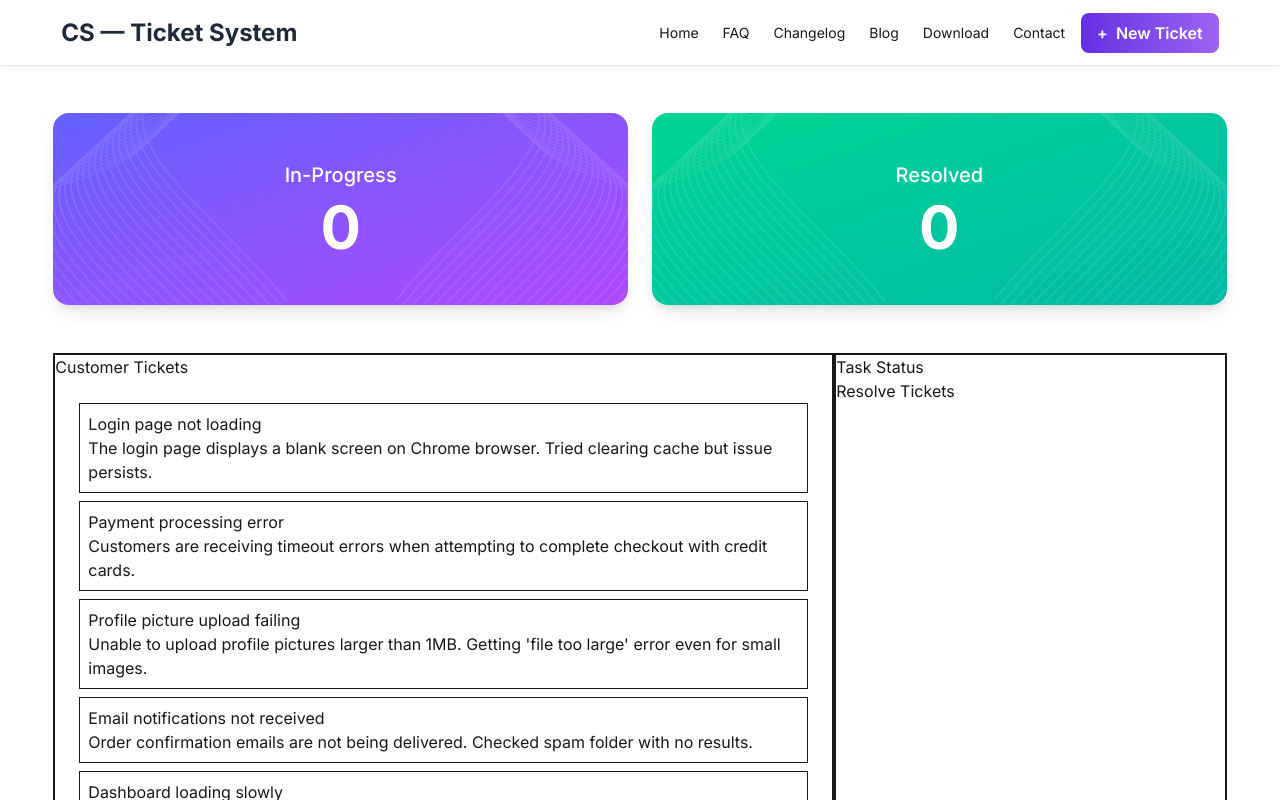
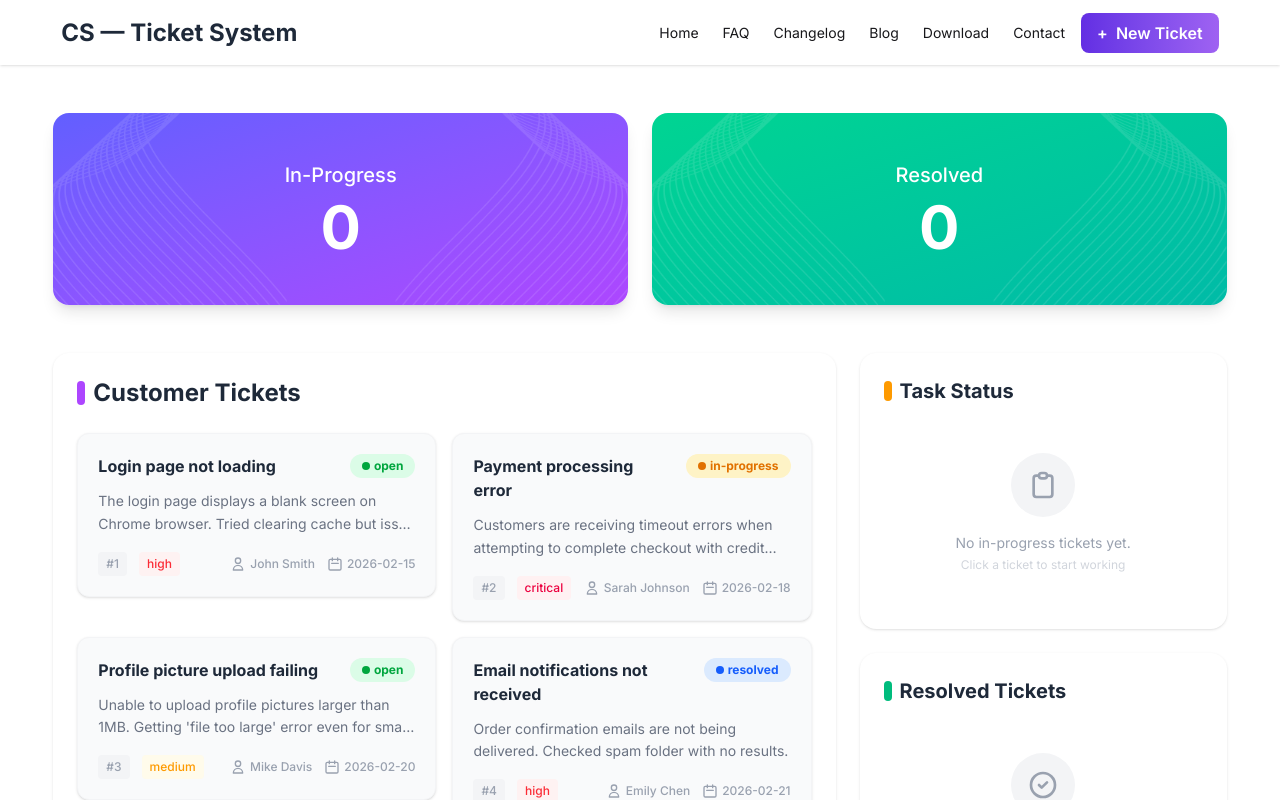
Before and after one commit to Mahfuz1912/CS-Ticket_System, a React (Vite) app: page / in a window 1280 px wide. Shown: the top 800 px of the page. Built offline with nearby package versions, Linux system fonts and the light colour scheme.

Commit message:
feat: Enhance MainCodeComponent with ticket notifications and improved UI for ticket management

```diff
--- a/public/data.json
+++ b/public/data.json
@@ -6,7 +6,7 @@
     "customer": "John Smith",
     "priority": "high",
     "status": "open",
-    "createdAt": "2026-02-15T09:30:00Z"
+    "createdAt": "2026-02-15"
   },
   {
     "id": 2,
@@ -15,7 +15,7 @@
     "customer": "Sarah Johnson",
     "priority": "critical",
     "status": "in-progress",
-    "createdAt": "2026-02-18T14:22:00Z"
+    "createdAt": "2026-02-18"
   },
   {
     "id": 3,
@@ -24,7 +24,7 @@
     "customer": "Mike Davis",
     "priority": "medium",
     "status": "open",
-    "createdAt": "2026-02-20T11:45:00Z"
+    "createdAt": "2026-02-20"
   },
   {
     "id": 4,
@@ -33,7 +33,7 @@
     "customer": "Emily Chen",
     "priority": "high",
     "status": "resolved",
-    "createdAt": "2026-02-21T08:15:00Z"
+    "createdAt": "2026-02-21"
   },
   {
     "id": 5,
@@ -42,7 +42,7 @@
     "customer": "Robert Wilson",
     "priority": "medium",
     "status": "in-progress",
-    "createdAt": "2026-02-22T16:00:00Z"
+    "createdAt": "2026-02-22"
   },
   {
     "id": 6,
@@ -51,7 +51,7 @@
     "customer": "Lisa Anderson",
     "priority": "critical",
     "status": "open",
-    "createdAt": "2026-02-24T10:30:00Z"
+    "createdAt": "2026-02-24"
   },
   {
     "id": 7,
@@ -60,7 +60,7 @@
     "customer": "David Brown",
     "priority": "medium",
     "status": "open",
-    "createdAt": "2026-02-25T13:20:00Z"
+    "createdAt": "2026-02-25"
   },
   {
     "id": 8,
@@ -69,7 +69,7 @@
     "customer": "Jennifer Martinez",
     "priority": "high",
     "status": "resolved",
-    "createdAt": "2026-02-26T09:00:00Z"
+    "createdAt": "2026-02-26"
   },
   {
     "id": 9,
@@ -78,7 +78,7 @@
     "customer": "Chris Taylor",
     "priority": "low",
     "status": "open",
-    "createdAt": "2026-02-27T15:45:00Z"
+    "createdAt": "2026-02-27"
   },
   {
     "id": 10,
@@ -87,7 +87,7 @@
     "customer": "Amanda White",
     "priority": "medium",
     "status": "in-progress",
-    "createdAt": "2026-02-28T11:10:00Z"
+    "createdAt": "2026-02-28"
   },
   {
     "id": 11,
@@ -96,7 +96,7 @@
     "customer": "Kevin Lee",
     "priority": "high",
     "status": "open",
-    "createdAt": "2026-03-01T08:30:00Z"
+    "createdAt": "2026-03-01"
   },
   {
     "id": 12,
@@ -105,7 +105,7 @@
     "customer": "Rachel Green",
     "priority": "critical",
     "status": "in-progress",
-    "createdAt": "2026-03-01T14:00:00Z"
+    "createdAt": "2026-03-01"
   },
   {
     "id": 13,
@@ -114,7 +114,7 @@
     "customer": "Tom Harris",
     "priority": "low",
     "status": "open",
-    "createdAt": "2026-03-02T10:15:00Z"
+    "createdAt": "2026-03-02"
   },
   {
     "id": 14,
@@ -123,7 +123,7 @@
     "customer": "Nicole Clark",
     "priority": "medium",
     "status": "resolved",
-    "createdAt": "2026-03-02T16:40:00Z"
+    "createdAt": "2026-03-02"
   },
   {
     "id": 15,
@@ -132,6 +132,6 @@
     "customer": "Brian Miller",
     "priority": "high",
     "status": "open",
-    "createdAt": "2026-03-03T07:20:00Z"
+    "createdAt": "2026-03-03"
   }
 ]
--- a/src/MainCodeComponent.jsx
+++ b/src/MainCodeComponent.jsx
@@ -1,5 +1,6 @@
 import React, { useEffect, useState } from "react";
 import Bannar from "./component/Bannar";
+import { toast } from "react-toastify";
 
 const MainCodeComponent = () => {
   const [data, setData] = useState([]); //All tickets
@@ -17,50 +18,243 @@ const MainCodeComponent = () => {
     console.log(ticket);
     setInProgress((prev) => prev + 1);
     setTicket((prev) => [...prev, ticket]);
+    toast.success("Ticket added to in-progress", {
+      position: "top-right",
+      autoClose: 3000,
+    });
   };
 
   const handleComplete = (ticketId) => {
-    setTicket((prev) => prev.filter(ticket => ticket.id !== ticketId.id));
+    setTicket((prev) => prev.filter((ticket) => ticket.id !== ticketId.id));
     setInProgress((prev) => prev - 1);
     setResolved((prev) => prev + 1);
     setResolvedTicket((prev) => [...prev, ticketId]);
+    toast.success("Ticket marked as resolved", {
+      position: "top-right",
+      autoClose: 3000,
+    });
+  };
+
+  const statusColors = {
+    open: "bg-green-100 text-green-600",
+    "in-progress": "bg-amber-100 text-amber-600",
+    resolved: "bg-blue-100 text-blue-600",
+  };
+
+  const priorityColors = {
+    high: "text-red-500 bg-red-50",
+    critical: "text-rose-600 bg-rose-50",
+    medium: "text-amber-500 bg-amber-50",
+    low: "text-emerald-500 bg-emerald-50",
   };
 
   return (
     <>
       <Bannar inProgress={inProgress} resolved={resolved} />
-      <div className="w-11/12 mx-auto mt-12 flex ">
-        <div className="flex-2 border-2">
-          <h1>Customer Tickets</h1>
-          <div className="p-4">
+      <div className="w-11/12 mx-auto mt-12 flex gap-6">
+
+        <div className="flex-2 bg-white rounded-2xl shadow-sm p-6">
+          <h1 className="font-bold text-2xl text-gray-800 mb-6 flex items-center gap-2">
+            <span className="w-2 h-6 bg-purple-500 rounded-full"></span>
+            Customer Tickets
+          </h1>
+          <div className="grid grid-cols-1 md:grid-cols-2 gap-4">
             {data.map((ticket) => (
               <div
                 key={ticket.id}
                 onClick={() => handelAdd({ ticket })}
-                className="border p-2 m-2"
+                className="cursor-pointer group"
               >
-                <h2>{ticket.title}</h2>
-                <p>{ticket.description}</p>
+                <div className="bg-gray-50 border border-gray-100 p-5 rounded-xl shadow-sm hover:shadow-lg hover:border-purple-200 hover:bg-white transition-all duration-300">
+                  <div className="flex justify-between items-start mb-3">
+                    <h4 className="font-bold text-gray-800 flex-1 pr-4 group-hover:text-purple-600 transition-colors">
+                      {ticket.title}
+                    </h4>
+                    <span
+                      className={`${statusColors[ticket.status]} px-3 py-1 rounded-full text-xs font-bold flex items-center gap-1`}
+                    >
+                      <span className="h-2 w-2 rounded-full bg-current"></span>{" "}
+                      {ticket.status}
+                    </span>
+                  </div>
+                  <p className="text-sm text-gray-500 mb-4 line-clamp-2 leading-relaxed">
+                    {ticket.description}
+                  </p>
+                  <div className="flex justify-between items-center text-xs font-medium">
+                    <div className="flex gap-3">
+                      <span className="text-gray-400 bg-gray-100 px-2 py-1 rounded">
+                        #{ticket.id}
+                      </span>
+                      <span
+                        className={`${priorityColors[ticket.priority]} px-2 py-1 rounded bg-opacity-10`}
+                      >
+                        {ticket.priority}
+                      </span>
+                    </div>
+                    <div className="flex items-center gap-3 text-gray-400">
+                      <span className="flex items-center gap-1">
+                        <svg
+                          className="w-4 h-4"
+                          fill="none"
+                          stroke="currentColor"
+                          viewBox="0 0 24 24"
+                        >
+                          <path
+                            strokeLinecap="round"
+                            strokeLinejoin="round"
+                            strokeWidth="2"
+                            d="M16 7a4 4 0 11-8 0 4 4 0 018 0zM12 14a7 7 0 00-7 7h14a7 7 0 00-7-7z"
+                          />
+                        </svg>
+                        {ticket.customer}
+                      </span>
+                      <span className="flex items-center gap-1">
+                        <svg
+                          className="w-4 h-4"
+                          fill="none"
+                          stroke="currentColor"
+                          viewBox="0 0 24 24"
+                        >
+                          <path
+                            strokeLinecap="round"
+                            strokeLinejoin="round"
+                            strokeWidth="2"
+                            d="M8 7V3m8 4V3m-9 8h10M5 21h14a2 2 0 002-2V7a2 2 0 00-2-2H5a2 2 0 00-2 2v12a2 2 0 002 2z"
+                          />
+                        </svg>
+                        {ticket.createdAt}
+                      </span>
+                    </div>
+                  </div>
+                </div>
               </div>
             ))}
           </div>
         </div>
-        <div className="flex-1 border-2">
-          <div>
+
+
+        <div className="flex-1 space-y-6">
+
+          <div className="bg-white rounded-2xl shadow-sm p-6">
+            <h1 className="font-bold text-xl text-gray-800 mb-4 flex items-center gap-2">
+              <span className="w-2 h-5 bg-amber-500 rounded-full"></span>
               Task Status
+              {inProgress > 0 && (
+                <span className="ml-auto bg-amber-100 text-amber-600 text-sm px-3 py-1 rounded-full">
+                  {inProgress} active
+                </span>
+              )}
+            </h1>
+            {inProgress === 0 ? (
+              <div className="text-center py-8">
+                <div className="w-16 h-16 mx-auto mb-4 bg-gray-100 rounded-full flex items-center justify-center">
+                  <svg
+                    className="w-8 h-8 text-gray-400"
+                    fill="none"
+                    stroke="currentColor"
+                    viewBox="0 0 24 24"
+                  >
+                    <path
+                      strokeLinecap="round"
+                      strokeLinejoin="round"
+                      strokeWidth="2"
+                      d="M9 5H7a2 2 0 00-2 2v12a2 2 0 002 2h10a2 2 0 002-2V7a2 2 0 00-2-2h-2M9 5a2 2 0 002 2h2a2 2 0 002-2M9 5a2 2 0 012-2h2a2 2 0 012 2"
+                    />
+                  </svg>
+                </div>
+                <p className="text-gray-400 text-sm">
+                  No in-progress tickets yet.
+                </p>
+                <p className="text-gray-300 text-xs mt-1">
+                  Click a ticket to start working
+                </p>
+              </div>
+            ) : (
+              <div className="space-y-3">
                 {ticket.map((ticket) => (
-              <div key={ticket.id} className=" p-2  shadow-2xl">
-                <h2>{ticket.title}</h2>
-                <button onClick={() => handleComplete(ticket)} className="bg-green-500 btn">Complete</button>
+                  <div
+                    key={ticket.id}
+                    className="bg-gradient-to-r from-amber-50 to-orange-50 border border-amber-100 rounded-xl p-4 hover:shadow-md transition-shadow"
+                  >
+                    <h2 className="font-semibold text-gray-800 mb-3">
+                      {ticket.title}
+                    </h2>
+                    <button
+                      className="w-full btn bg-gradient-to-r from-green-500 to-emerald-500 hover:from-green-600 hover:to-emerald-600 text-white border-none rounded-lg"
+                      onClick={() => handleComplete(ticket)}
+                    >
+                      ✓ Mark Complete
+                    </button>
                   </div>
                 ))}
               </div>
-          <div>Resolve Tickets</div>
+            )}
+          </div>
+
+          <div className="bg-white rounded-2xl shadow-sm p-6">
+            <h1 className="font-bold text-xl text-gray-800 mb-4 flex items-center gap-2">
+              <span className="w-2 h-5 bg-emerald-500 rounded-full"></span>
+              Resolved Tickets
+              {resolved > 0 && (
+                <span className="ml-auto bg-emerald-100 text-emerald-600 text-sm px-3 py-1 rounded-full">
+                  {resolved} done
+                </span>
+              )}
+            </h1>
+            {resolved === 0 ? (
+              <div className="text-center py-8">
+                <div className="w-16 h-16 mx-auto mb-4 bg-gray-100 rounded-full flex items-center justify-center">
+                  <svg
+                    className="w-8 h-8 text-gray-400"
+                    fill="none"
+                    stroke="currentColor"
+                    viewBox="0 0 24 24"
+                  >
+                    <path
+                      strokeLinecap="round"
+                      strokeLinejoin="round"
+                      strokeWidth="2"
+                      d="M9 12l2 2 4-4m6 2a9 9 0 11-18 0 9 9 0 0118 0z"
+                    />
+                  </svg>
+                </div>
+                <p className="text-gray-400 text-sm">
+                  No resolved tickets yet.
+                </p>
+                <p className="text-gray-300 text-xs mt-1">
+                  Complete tasks to see them here
+                </p>
+              </div>
+            ) : (
+              <div className="space-y-3">
                 {resolvedTicket.map((ticket) => (
-            <div key={ticket.id} className=" p-2  shadow-2xl">
-              <h2>{ticket.title}</h2>
+                  <div
+                    key={ticket.id}
+                    className="bg-gradient-to-r from-emerald-50 to-teal-50 border border-emerald-100 rounded-xl p-4 flex items-center gap-3"
+                  >
+                    <div className="w-8 h-8 bg-emerald-500 rounded-full flex items-center justify-center flex-shrink-0">
+                      <svg
+                        className="w-4 h-4 text-white"
+                        fill="none"
+                        stroke="currentColor"
+                        viewBox="0 0 24 24"
+                      >
+                        <path
+                          strokeLinecap="round"
+                          strokeLinejoin="round"
+                          strokeWidth="2"
+                          d="M5 13l4 4L19 7"
+                        />
+                      </svg>
+                    </div>
+                    <h2 className="font-semibold text-gray-700">
+                      {ticket.title}
+                    </h2>
                   </div>
                 ))}
+              </div>
+            )}
+          </div>
         </div>
       </div>
     </>
```
Lines whose indentation alone changed are shown as unchanged.
